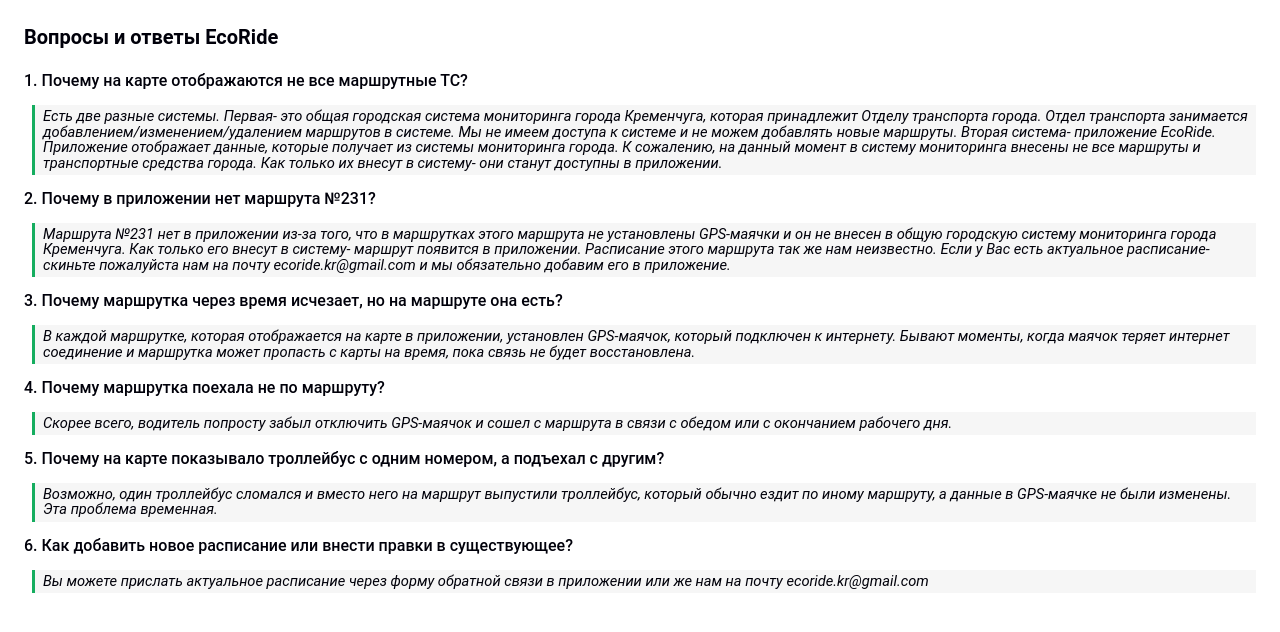
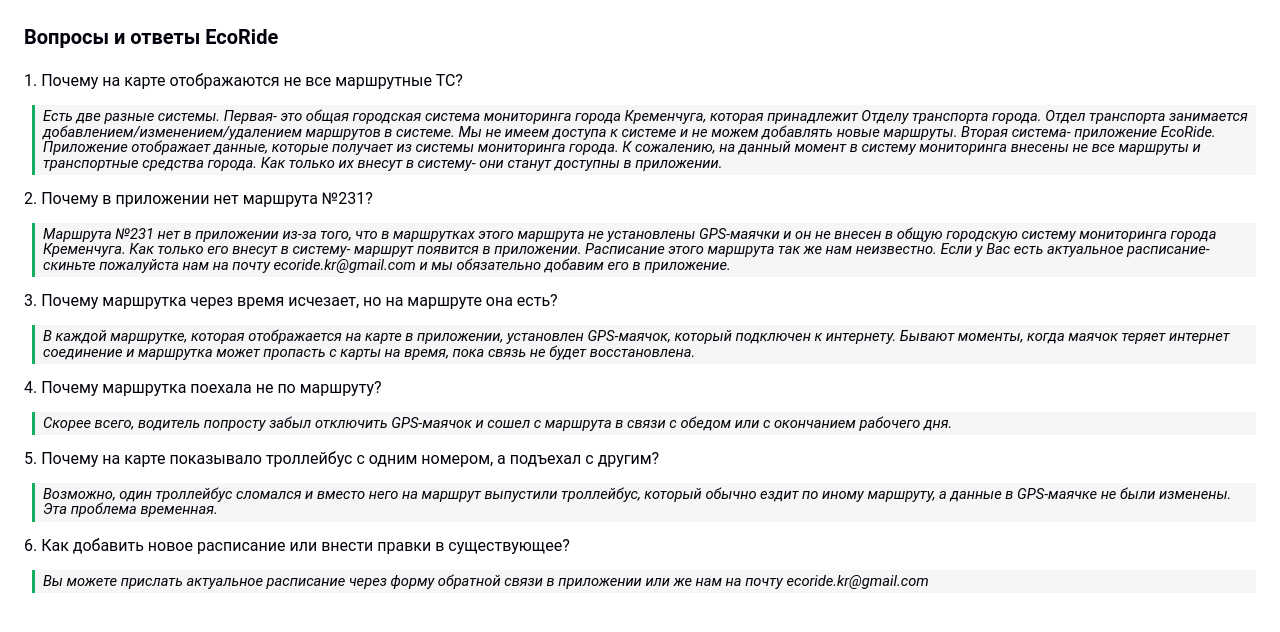
Before and after one commit to ecoridekr/faq, a plain HTML site: page index.html in a window 1280 px wide. Drawn offline with Linux system fonts and the light colour scheme.

Commit message:
Add files via upload

```diff
--- a/index.html
+++ b/index.html
@@ -13,7 +13,7 @@
   }
   H1.eco { font-family: "roboto", sans-serif; padding-bottom:8px; font-size: 15pt; so-language: ru-RU }
   P.eco2 { font-family: "roboto",  sans-serif; font-style: italic; padding-top: 4px; padding-bottom:4px; font-size: 11pt; so-language: ru-RU }
-  P.eco { font-family: "roboto"; font-weight: 500; sans-serif; font-size: 12pt; so-language: ru-RU }
+  P.eco { font-family: "roboto"; font-weight: 400; sans-serif; font-size: 12pt; so-language: ru-RU }
 
 		P { margin-bottom: 0.08in; direction: ltr; color: #00000a; line-height: 106%; widows: 0; orphans: 0 }
 		P.western { font-family: "Times New Roman", serif; font-size: 12pt; so-language: ru-RU }
```
